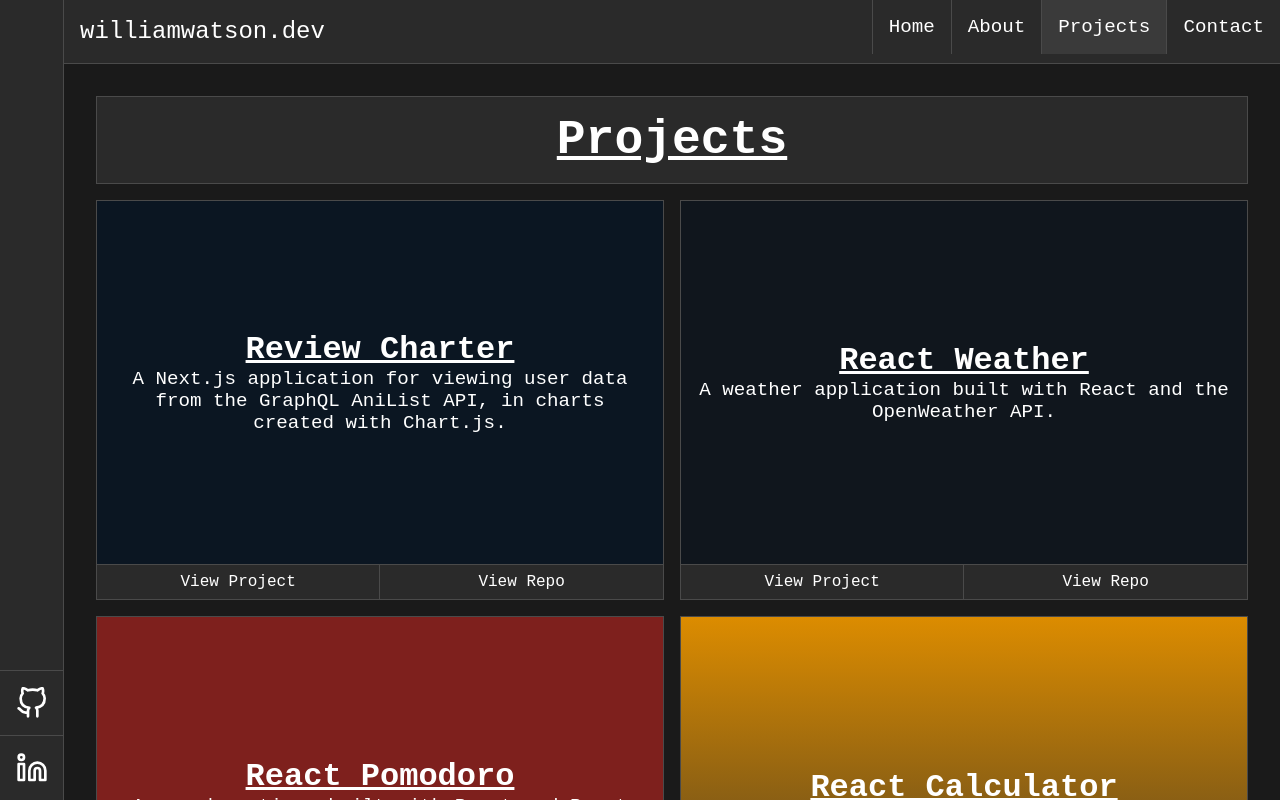
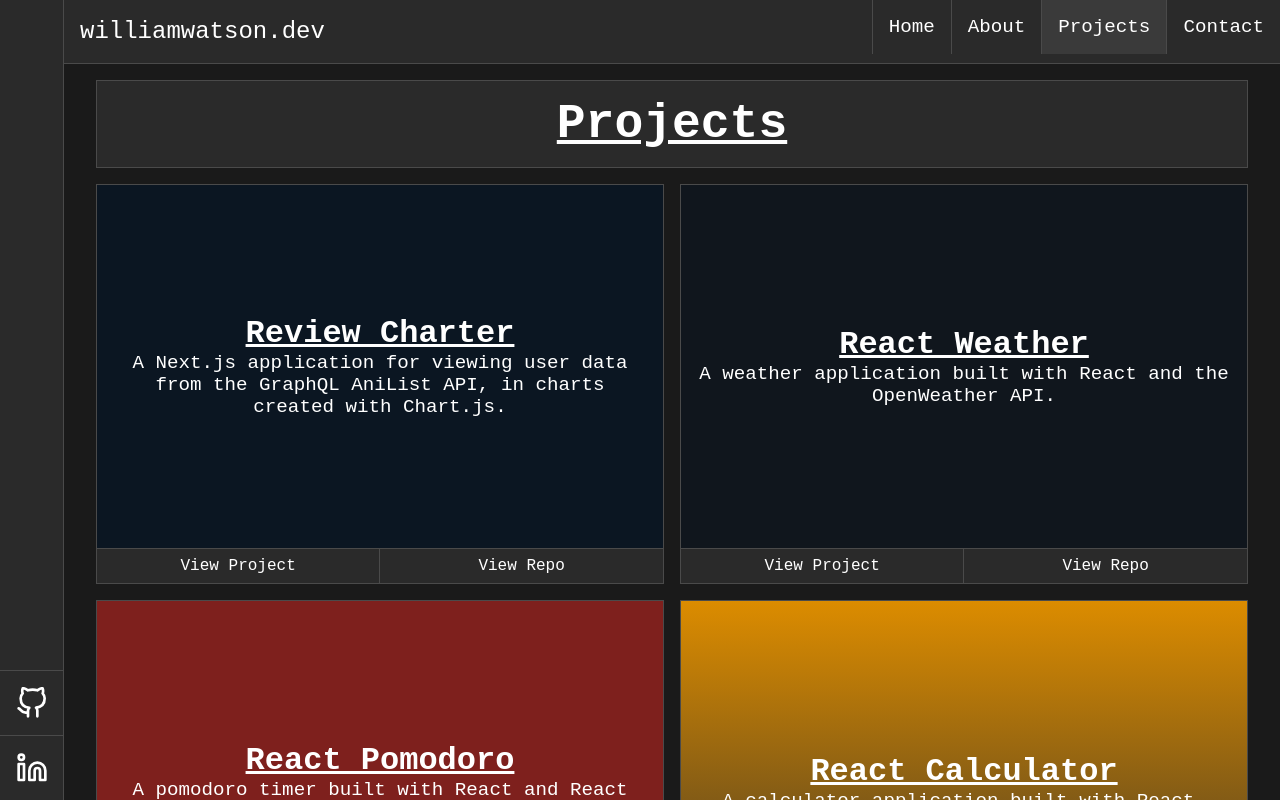
Before and after one commit to willswats/williamwatson, a SvelteKit app: page /projects in a window 1280 px wide. Shown: the top 800 px of the page. Built offline with nearby package versions, Linux system fonts and the light colour scheme.

Commit message:
feat: change projects margin

```diff
--- a/src/lib/PageFull.svelte
+++ b/src/lib/PageFull.svelte
@@ -12,12 +12,12 @@
 	}
 
 	section {
-		margin: 2rem;
+		margin: var(--margin, '');
 	}
 
 	@media screen and (max-width: 768px) {
 		section {
-			margin: 1rem;
+			margin: var(--margin-breakpoint, '');
 		}
 	}
 </style>
--- a/src/routes/projects/+page.svelte
+++ b/src/routes/projects/+page.svelte
@@ -8,7 +8,7 @@
 	<title>William Watson | Projects</title>
 </svelte:head>
 
-<PageFull>
+<PageFull --margin="1rem 2rem" --margin-breakpoint="1rem">
 	<PageH1 --margin-bottom="1rem">Projects</PageH1>
 	<section>
 		<ProjectCard
```
